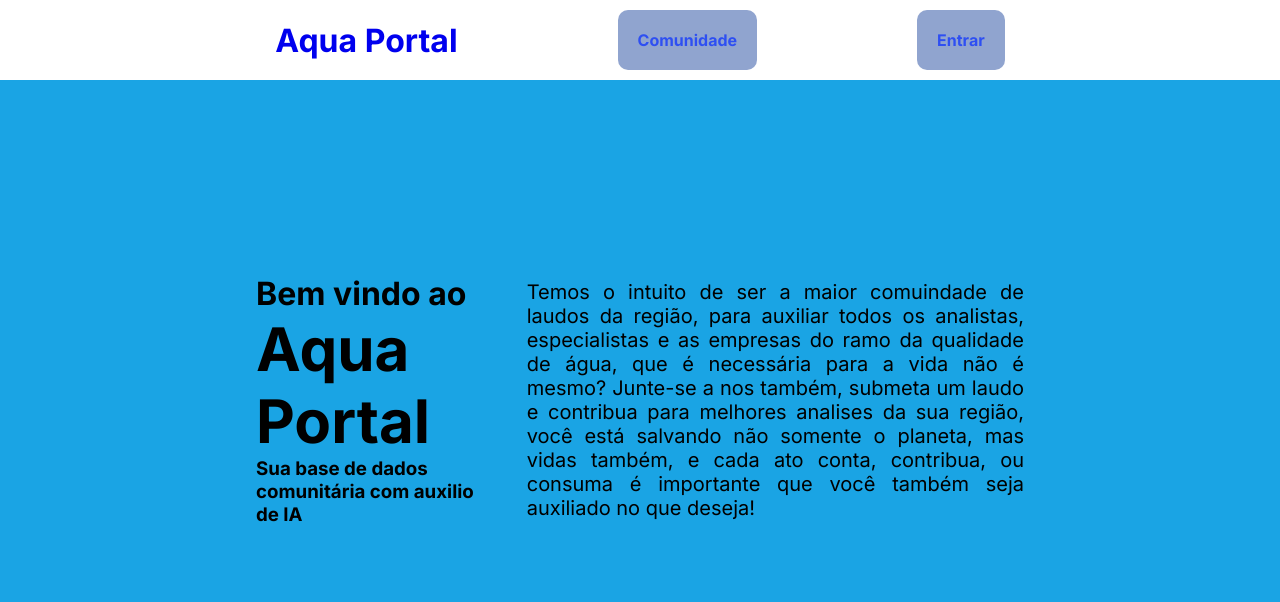
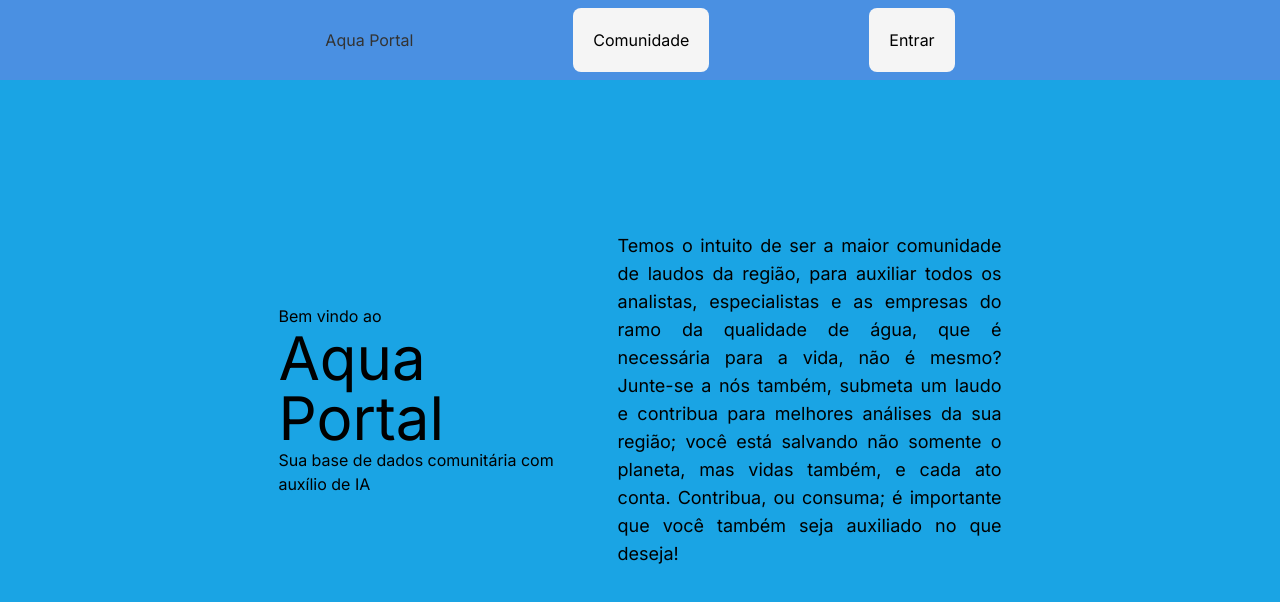
Before and after one commit to Antonio-HOS/ic_front, a Next.js app: page / in a window 1280 px wide. Shown: the top 602 px of the page. Built offline with nearby package versions, Linux system fonts and the light colour scheme.

Commit message:
add taiwlind

```diff
--- a/app/globals.css
+++ b/app/globals.css
@@ -1,3 +1,9 @@
+
+@tailwind base;
+@tailwind components;
+@tailwind utilities;
+
+
 :root {
   --foreground-rgb: 0, 0, 0;
   --background-start-rgb: 214, 219, 220;
--- a/app/page.tsx
+++ b/app/page.tsx
@@ -4,33 +4,30 @@ import React from "react"
 import styles from "./page.module.css"
 
 export default function Home() {
-
     return (
-        <main className={styles.mainContent}>
-            <div className={styles.links}>
-                <h1><a href="/">Aqua Portal</a></h1>
-                <label htmlFor="page">
-                    <a href="/comunidade">Comunidade</a>
-                </label>
-                <label htmlFor="page">
-                    <a href="/login">Entrar</a>
-                </label>
+        <main className="flex items-center justify-center flex-col h-screen">
+            <div className="fixed top-0 left-0 flex items-center justify-center w-full h-20 bg-[#4a90e2] gap-40">
+                <h1>
+                    <a href="/" className="text-[#333333] no-underline">Aqua Portal</a>
+                </h1>
+                <a href="/comunidade" className="bg-[#f5f5f5] p-5 rounded-lg transition duration-500 hover:bg-[#e0e0e0]">Comunidade</a>
+                <a href="/login" className="bg-[#f5f5f5] p-5 rounded-lg transition duration-500 hover:bg-[#e0e0e0]">Entrar</a>
             </div>
-            <div className={styles.BoxTexts}>
-                <div className={styles.titles}>
+            <div className="w-3/5 flex items-center justify-center gap-8">
+                <div className="w-2/5 flex flex-col items-start justify-center">
                     <h1>Bem vindo ao</h1>
-                    <h2>Aqua Portal</h2>
-                    <h3>Sua base de dados comunitária com auxilio de IA</h3>
+                    <h2 className="text-6xl">Aqua Portal</h2>
+                    <h3>Sua base de dados comunitária com auxílio de IA</h3>
                 </div>
-                <div className={styles.Texts}>
+                <div className="flex flex-col text-lg text-justify w-1/2">
                     <p>
-                        Temos o intuito de ser a maior comuindade de laudos da região, para auxiliar todos os
-                        analistas, especialistas e as empresas do ramo da qualidade de água, que é necessária para a vida não é mesmo?
-                        Junte-se a nos também, submeta um laudo e contribua para melhores analises da sua região, você está salvando não
-                        somente o planeta, mas vidas também, e cada ato conta, contribua, ou consuma é importante que você também seja auxiliado no que deseja!
+                        Temos o intuito de ser a maior comunidade de laudos da região, para auxiliar todos os
+                        analistas, especialistas e as empresas do ramo da qualidade de água, que é necessária para a vida, não é mesmo?
+                        Junte-se a nós também, submeta um laudo e contribua para melhores análises da sua região; você está salvando não
+                        somente o planeta, mas vidas também, e cada ato conta. Contribua, ou consuma; é importante que você também seja auxiliado no que deseja!
                     </p>
                 </div>
             </div>
         </main>
-    )
+    );
 }
--- a/package.json
+++ b/package.json
@@ -12,7 +12,7 @@
     "axios": "^1.7.5",
     "bootstrap": "^5.3.3",
     "my-app": "file:",
-    "next": "14.2.5",
+    "next": "^14.2.16",
     "react": "^18",
     "react-dom": "^18",
     "react-hot-toast": "^2.4.1",
@@ -22,6 +22,9 @@
     "@types/node": "^20",
     "@types/react": "^18",
     "@types/react-dom": "^18",
+    "autoprefixer": "^10.4.20",
+    "postcss": "^8.4.47",
+    "tailwindcss": "^3.4.14",
     "typescript": "^5"
   }
 }
--- /dev/null
+++ b/postcss.config.js
@@ -0,0 +1,6 @@
+module.exports = {
+  plugins: {
+    tailwindcss: {},
+    autoprefixer: {},
+  },
+}
--- /dev/null
+++ b/tailwind.config.js
@@ -0,0 +1,12 @@
+/** @type {import('tailwindcss').Config} */
+module.exports = {
+  content: [
+    "./app/**/*.{js,ts,jsx,tsx}", // Ajuste de acordo com a estrutura do seu projeto
+    "./pages/**/*.{js,ts,jsx,tsx}",
+    "./components/**/*.{js,ts,jsx,tsx}",
+  ],
+  theme: {
+    extend: {},
+  },
+  plugins: [],
+}
```
Also changed, not shown: componentes/header/index.tsx (added, +21 -0 lines), public/logos/logo.png (added), 1 other file (tests, documents, lock files or other folders).
